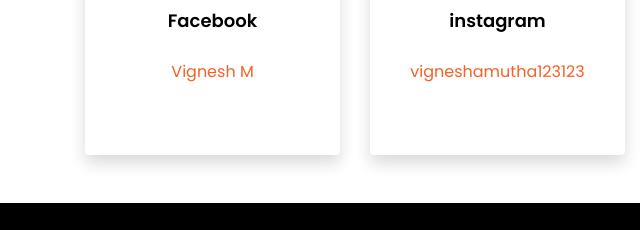
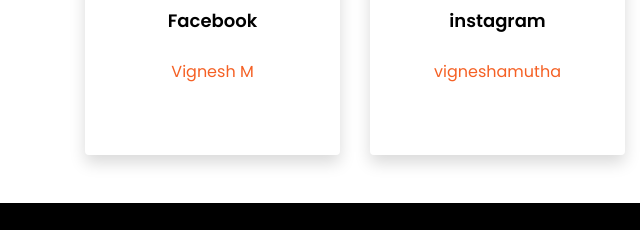
Before and after one commit to Mvignesh07/web, a plain HTML site: page index.html in a window 1280 px wide. Shown: the part 5005-5235 px from the top of the page, 0-640 px from the left. Drawn offline with Linux system fonts and the light colour scheme; files whose address does not match are found by name.

Commit message:
Update index.html

```diff
--- a/index.html
+++ b/index.html
@@ -408,7 +408,7 @@
           		</div>
           		<div>
 	          		<h3 class="mb-4">instagram</h3>
-		            <p><a href="https://www.instagram.com/vigneshamutha/">vigneshamutha123123</a></p>
+		            <p><a href="https://www.instagram.com/vigneshamutha/">vigneshamutha</a></p>
 	            </div>
 	          </div>
           </div>
```
